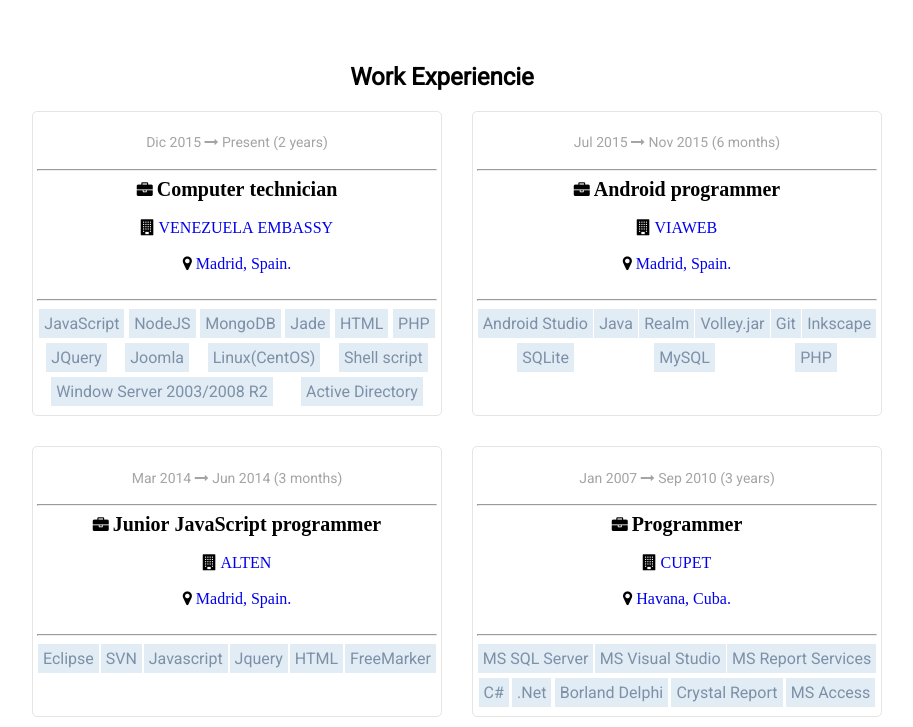
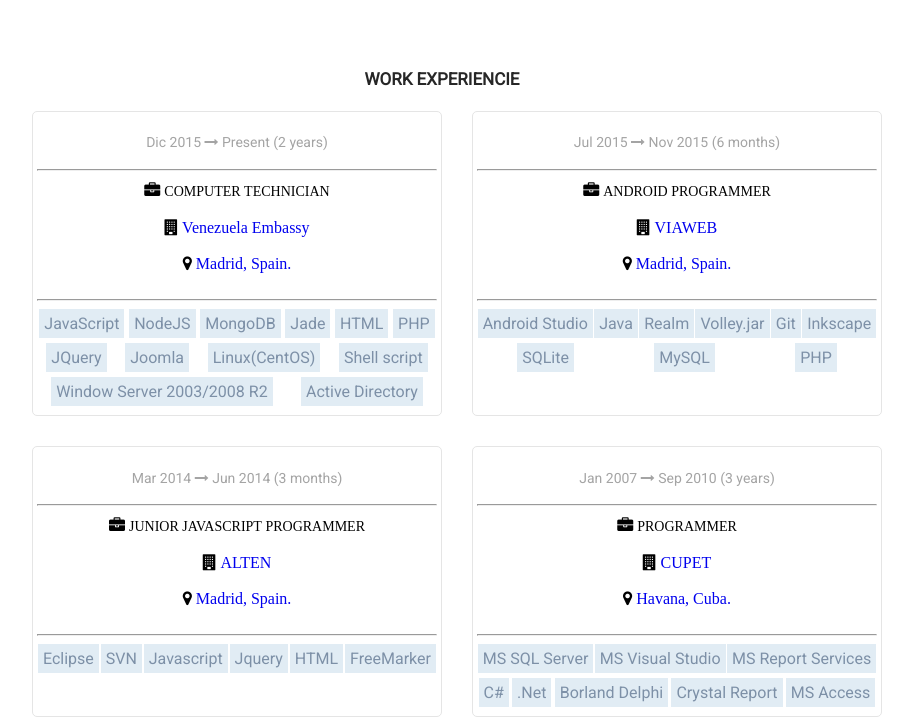
Before and after one commit to yosamac/resume, a plain HTML site: page index.html in a window 1280 px wide. Shown: the part 1153-1880 px from the top of the page, without its empty margins (198-1111 px from the left). Drawn offline with Linux system fonts and the light colour scheme.

Commit message:
Modified the font style to the sections titles, position and degree

```diff
--- a/css/style.css
+++ b/css/style.css
@@ -102,6 +102,10 @@
 
 .section-title{
     text-align: center;
+    font-variant: all-small-caps;
+    font-weight: 900;
+    color:rgba(0,0,0,0.85);
+
 }
 
 .profile {
@@ -171,8 +175,9 @@
 }
 
 .fa > .position, .fa > .degree {
-    font-weight: bold;
+    font-weight: 500;
     font-size:20px ;
+    font-variant: all-small-caps;
 }
 
 .experience-tech{
--- a/index.html
+++ b/index.html
@@ -60,7 +60,7 @@
                             <span class="position">Computer technician</span>
                         </i>
                         <i class="fa fa-building">
-                            <span class="company"><a href="http://embajadadevenezuela.es">VENEZUELA EMBASSY</a></span>
+                            <span class="company"><a href="http://embajadadevenezuela.es">Venezuela Embassy</a></span>
                         </i>
                         <i class="fa fa-map-marker">
                             <span class="location"><a href="http://google.es/maps/place/Madrid/">Madrid, Spain.</a></span>
```
